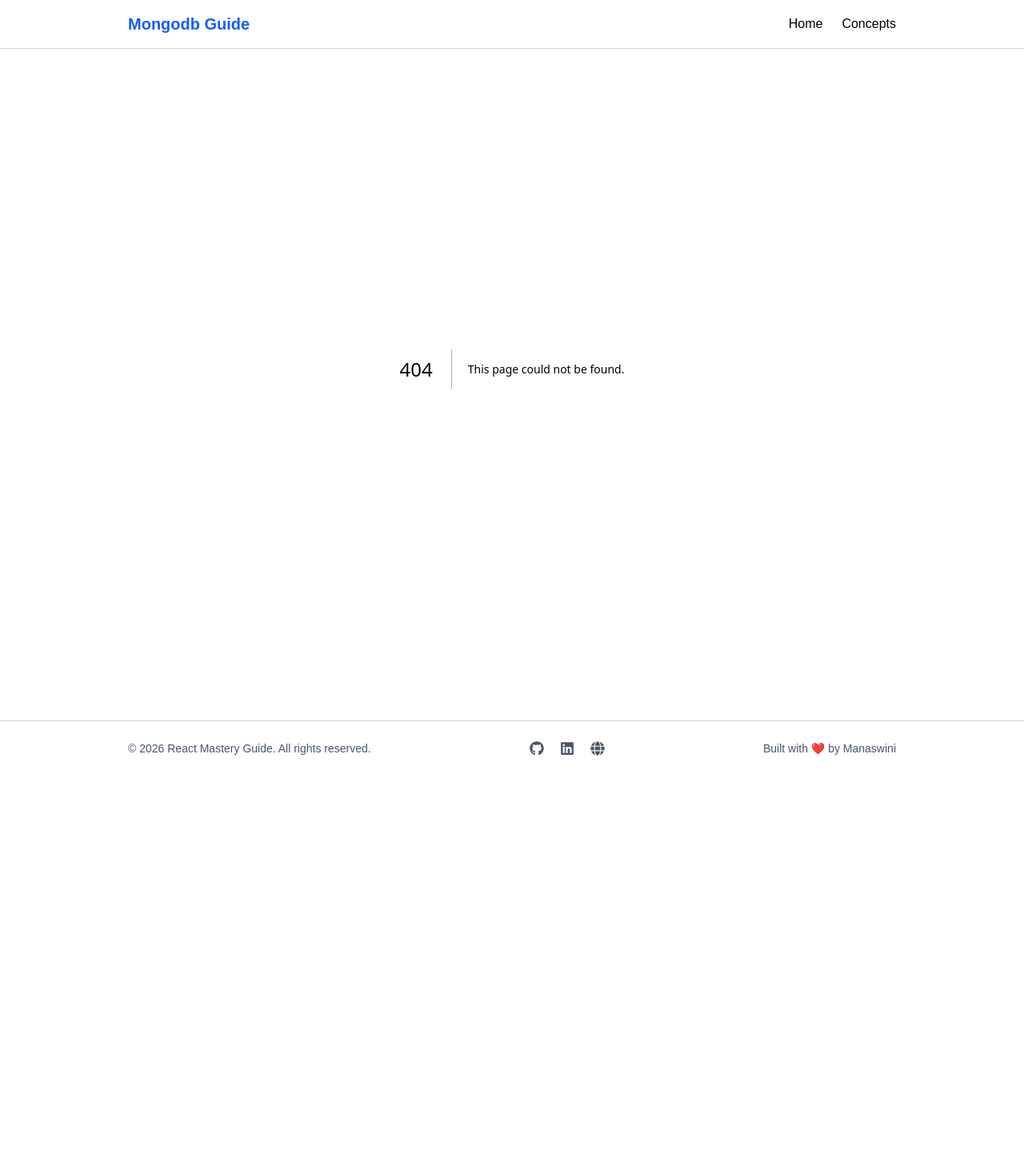
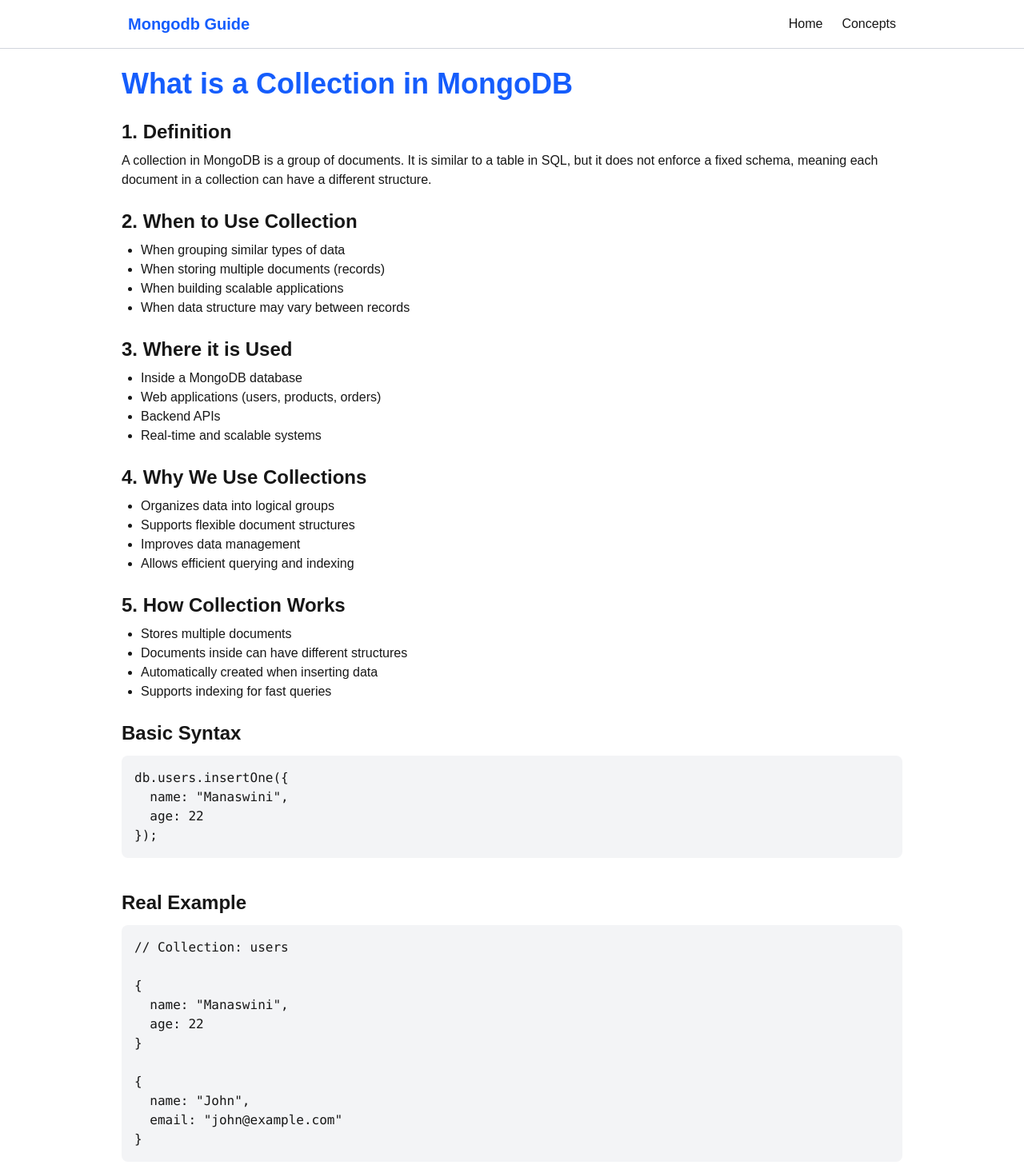
Before and after one commit to Monisasmal/MongoDB-Concept, a Next.js app: page /concepts/MongoDBCollection in a window 1280 px wide. Before the commit this address had no page. Shown: the top 1467 px of the page at 80% size. Before the commit the page ends 970 px from the top, so only its background shows below. Built offline with nearby package versions, Linux system fonts and the light colour scheme.

Commit message:
update concept

```diff
--- /dev/null
+++ b/src/app/concepts/MongoDBCollection/page.tsx
@@ -0,0 +1,139 @@
+export default function MongoDBCollection() {
+  return (
+    <div className="max-w-5xl mx-auto p-6">
+
+      <h1 className="text-4xl font-bold text-blue-600 mb-6">
+        What is a Collection in MongoDB
+      </h1>
+
+      {/* Definition */}
+      <section className="mb-6">
+        <h2 className="text-2xl font-semibold mb-2">1. Definition</h2>
+        <p>
+          A collection in MongoDB is a group of documents. It is similar to a
+          table in SQL, but it does not enforce a fixed schema, meaning each
+          document in a collection can have a different structure.
+        </p>
+      </section>
+
+      {/* When */}
+      <section className="mb-6">
+        <h2 className="text-2xl font-semibold mb-2">2. When to Use Collection</h2>
+        <ul className="list-disc ml-6">
+          <li>When grouping similar types of data</li>
+          <li>When storing multiple documents (records)</li>
+          <li>When building scalable applications</li>
+          <li>When data structure may vary between records</li>
+        </ul>
+      </section>
+
+      {/* Where */}
+      <section className="mb-6">
+        <h2 className="text-2xl font-semibold mb-2">3. Where it is Used</h2>
+        <ul className="list-disc ml-6">
+          <li>Inside a MongoDB database</li>
+          <li>Web applications (users, products, orders)</li>
+          <li>Backend APIs</li>
+          <li>Real-time and scalable systems</li>
+        </ul>
+      </section>
+
+      {/* Why */}
+      <section className="mb-6">
+        <h2 className="text-2xl font-semibold mb-2">4. Why We Use Collections</h2>
+        <ul className="list-disc ml-6">
+          <li>Organizes data into logical groups</li>
+          <li>Supports flexible document structures</li>
+          <li>Improves data management</li>
+          <li>Allows efficient querying and indexing</li>
+        </ul>
+      </section>
+
+      {/* How */}
+      <section className="mb-6">
+        <h2 className="text-2xl font-semibold mb-2">5. How Collection Works</h2>
+        <ul className="list-disc ml-6">
+          <li>Stores multiple documents</li>
+          <li>Documents inside can have different structures</li>
+          <li>Automatically created when inserting data</li>
+          <li>Supports indexing for fast queries</li>
+        </ul>
+      </section>
+
+      {/* Syntax */}
+      <section className="mb-10">
+        <h2 className="text-2xl font-semibold mb-3">Basic Syntax</h2>
+
+        <pre className="bg-gray-100 p-4 rounded-lg overflow-x-auto">
+{`db.users.insertOne({
+  name: "Manaswini",
+  age: 22
+});`}
+        </pre>
+      </section>
+
+      {/* Real Example */}
+      <section className="mb-10">
+        <h2 className="text-2xl font-semibold mb-3">Real Example</h2>
+
+        <pre className="bg-gray-100 p-4 rounded-lg overflow-x-auto">
+{`// Collection: users
+
+{
+  name: "Manaswini",
+  age: 22
+}
+
+{
+  name: "John",
+  email: "john@example.com"
+}`}
+        </pre>
+      </section>
+
+      {/* Explanation */}
+      <section className="mb-6">
+        <h2 className="text-2xl font-semibold mb-2">6. Explanation</h2>
+        <ul className="list-disc ml-6">
+          <li>A collection stores multiple documents</li>
+          <li>Documents can have different fields</li>
+          <li>No fixed schema is required</li>
+          <li>Similar to a table but more flexible</li>
+        </ul>
+      </section>
+
+      {/* Advantages */}
+      <section className="mb-6">
+        <h2 className="text-2xl font-semibold mb-2">7. Advantages</h2>
+        <ul className="list-disc ml-6">
+          <li>Flexible structure</li>
+          <li>Easy to scale</li>
+          <li>Supports large data</li>
+          <li>Efficient querying with indexes</li>
+        </ul>
+      </section>
+
+      {/* Disadvantages */}
+      <section className="mb-6">
+        <h2 className="text-2xl font-semibold mb-2">8. Disadvantages</h2>
+        <ul className="list-disc ml-6">
+          <li>No strict schema enforcement</li>
+          <li>Data inconsistency may occur</li>
+          <li>Harder to maintain relationships</li>
+        </ul>
+      </section>
+
+      {/* Interview Points */}
+      <section>
+        <h2 className="text-2xl font-semibold mb-3">Interview Points</h2>
+        <ul className="list-disc pl-6 text-gray-700 space-y-2">
+          <li>Collection = group of documents</li>
+          <li>Equivalent to table in SQL</li>
+          <li>Schema-less (flexible structure)</li>
+          <li>Stores related data together</li>
+        </ul>
+      </section>
+
+    </div>
+  );
+}
--- a/src/app/concepts/page.tsx
+++ b/src/app/concepts/page.tsx
@@ -4,7 +4,7 @@
      {name: "What is MongoDB?", path:"/concepts/WhatIsMongoDB"},
      {name: "Difference between SQL and NoSQL?", path:"/concepts/SQLvsNoSQL"},
      {name: "What is a Document in MongoDB?", path:"/concepts/MongoDBDocument"},
-
+     {name: "What is a Collection in MongoDB?", path:"/concepts/MongoDBCollection"},
 ];
 
 export default function Concepts(){
```
